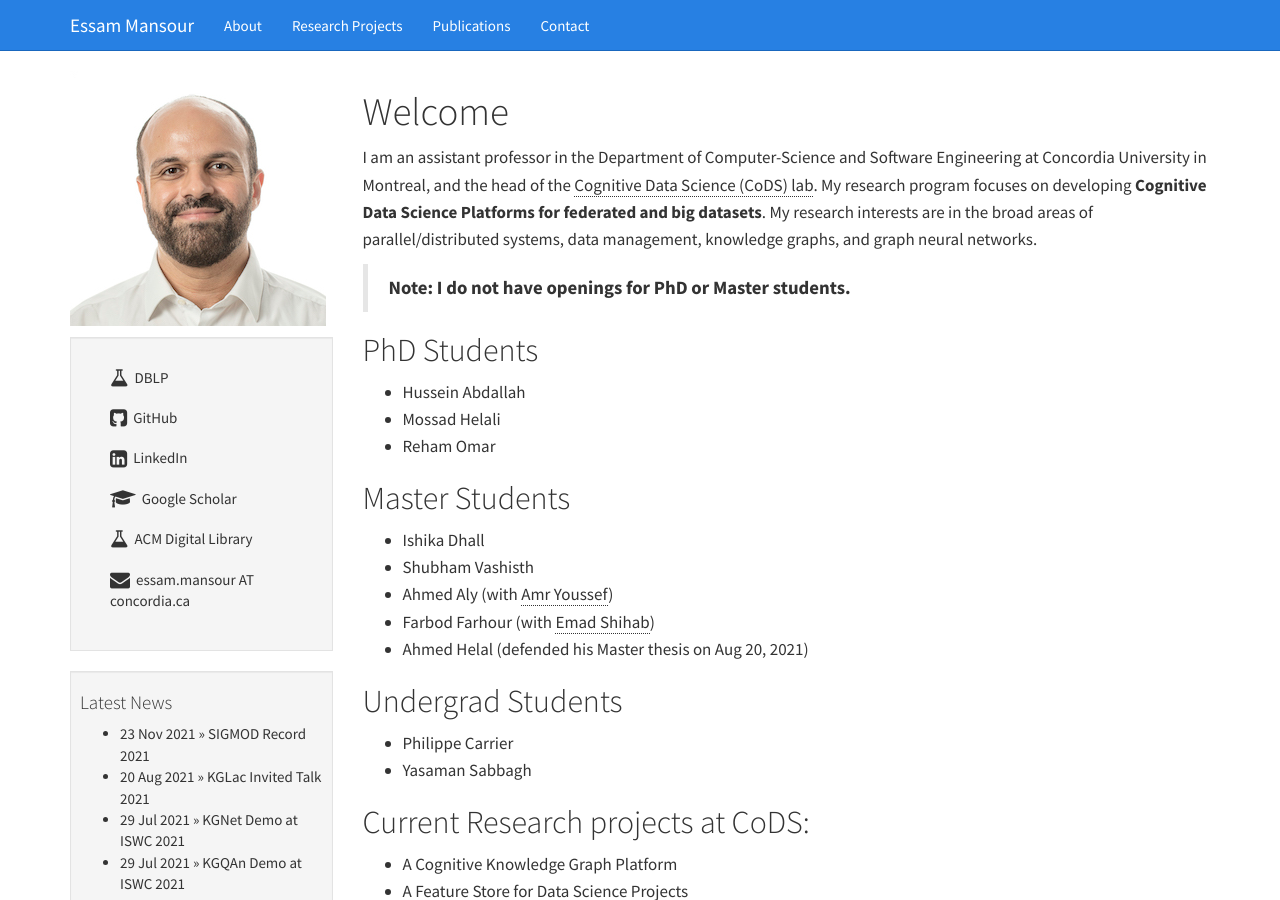
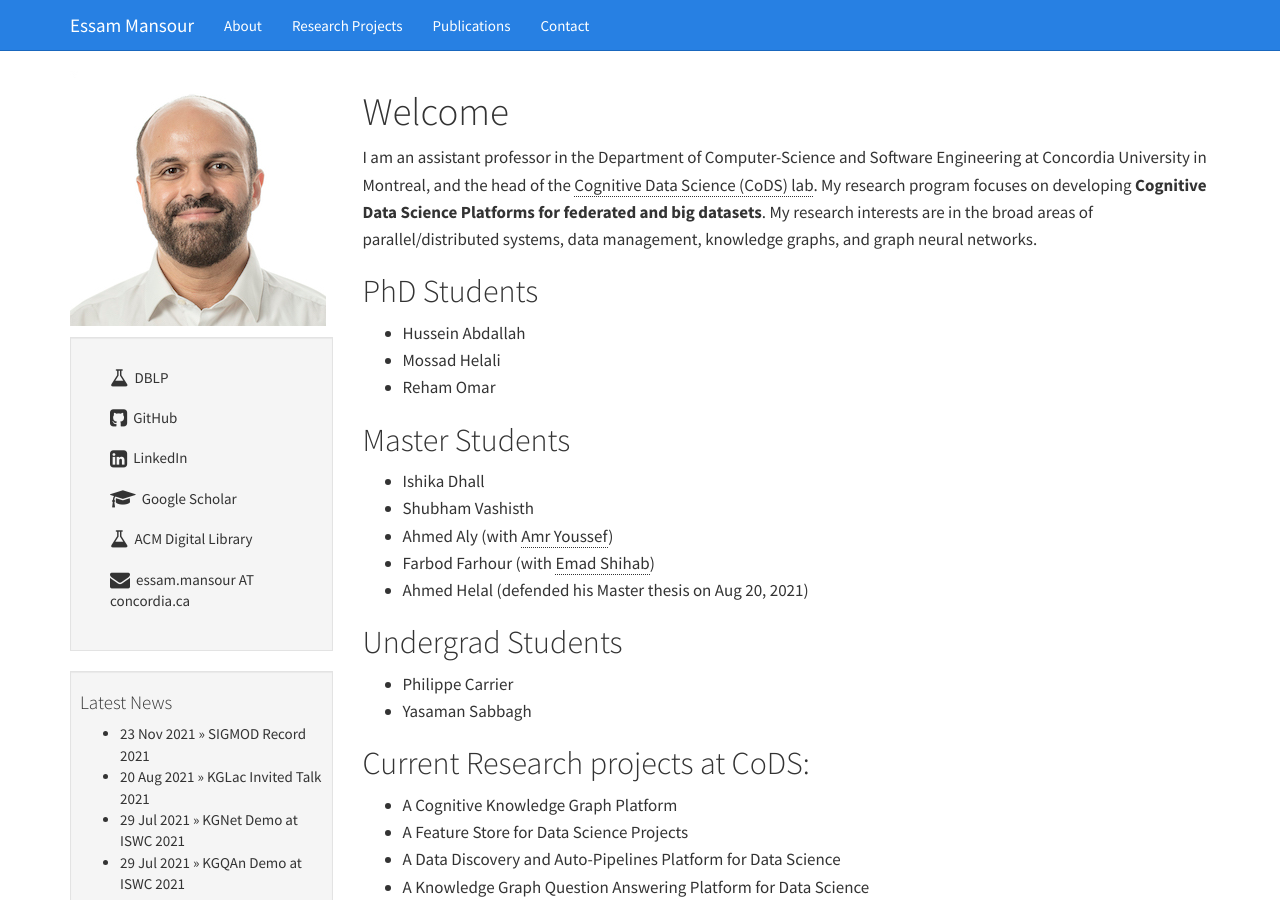
Before and after one commit to mansoure/mansoure.github.io, a Jekyll site: the page built from index.md, in a window 1280 px wide and 900 px high. Built offline with Jekyll 4.4.1, drawn with Linux system fonts in a browser that asks for light colours; comment, search, counter and statistics services are not loaded.

Commit message:
Update index.md

```diff
--- a/index.md
+++ b/index.md
@@ -6,7 +6,7 @@ title: Essam Mansour
 
 I am an assistant professor in the Department of Computer-Science and Software Engineering at Concordia University in Montreal, and the head of the [Cognitive Data Science (CoDS) lab](https://cods-gcs.github.io). My research program focuses on developing **Cognitive Data Science Platforms for federated and big datasets**. My research interests are in the broad areas of parallel/distributed systems, data management, knowledge graphs, and graph neural networks.
 
-> **Note: I do not have openings for PhD or Master students.**
+<!-- > **Note: I do not have openings for PhD or Master students.**  -->
 
 ## PhD Students
 - Hussein Abdallah
```
